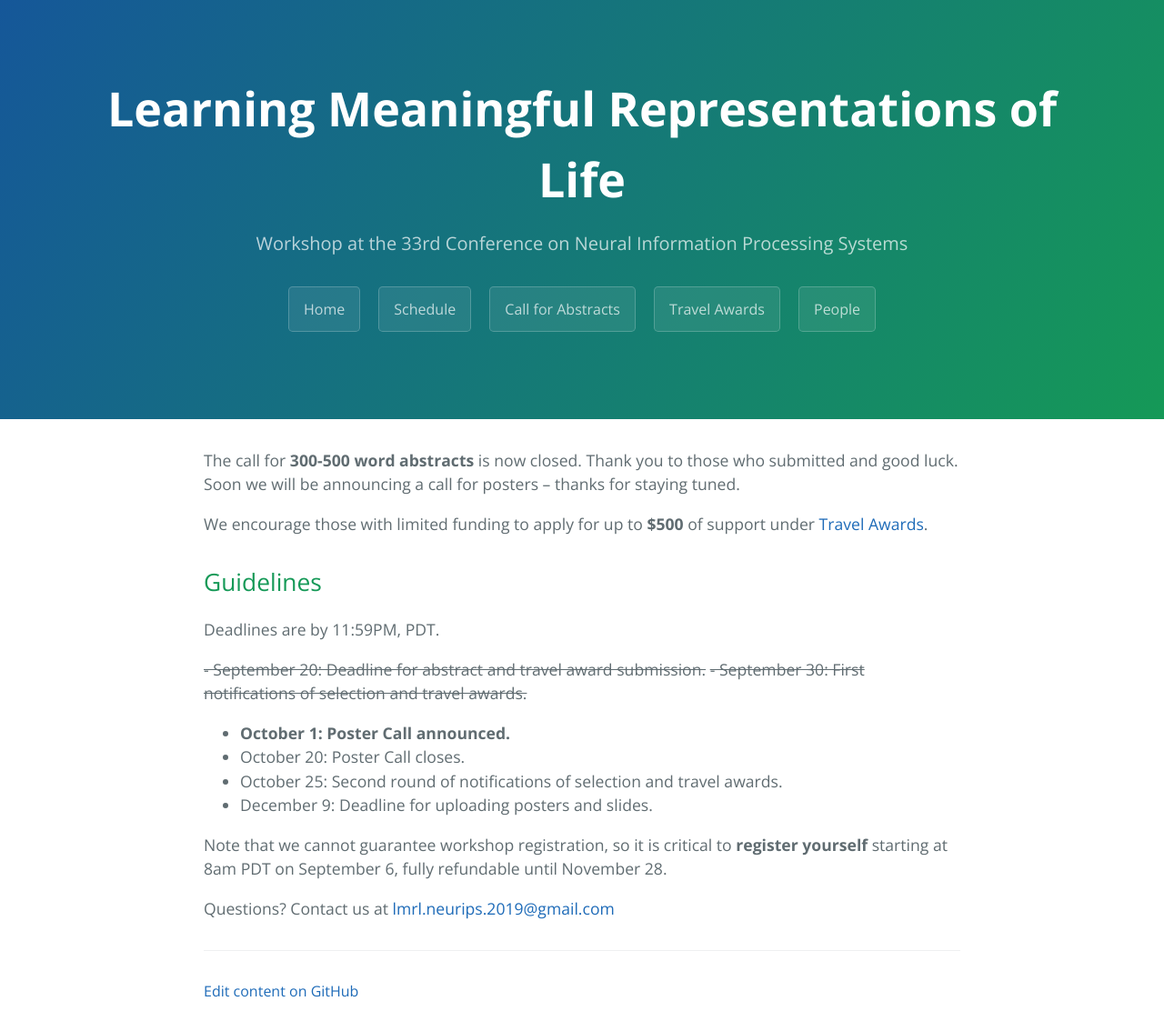
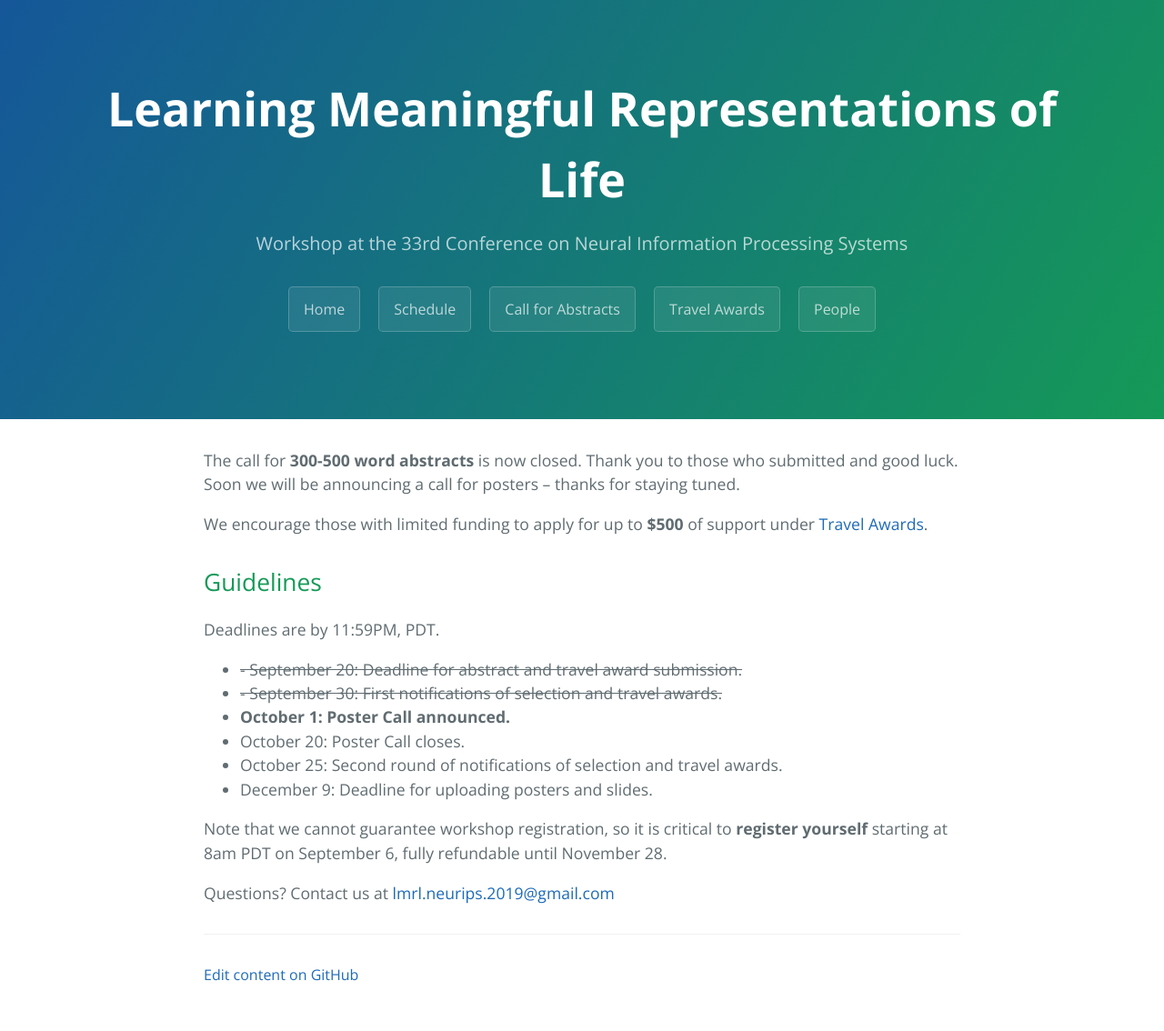
Before and after one commit to lmrl-bio/lmrl-bio.github.io, a Jekyll site: the page built from call.md, in a window 1280 px wide. Shown: the whole page at 91% size. Built offline with Jekyll 4.4.1, drawn with Linux system fonts in a browser that asks for light colours.

```diff
--- a/call.md
+++ b/call.md
@@ -8,8 +8,8 @@ We encourage those with limited funding to apply for up to **$500** of support u
 
 Deadlines are by 11:59PM, PDT.
 
-~~- September 20: Deadline for abstract and travel award submission.~~
-~~- September 30: First notifications of selection and travel awards.~~
+- ~~- September 20: Deadline for abstract and travel award submission.~~
+- ~~- September 30: First notifications of selection and travel awards.~~
 - **October 1: Poster Call announced.**
 - October 20: Poster Call closes.
 - October 25: Second round of notifications of selection and travel awards.
```
